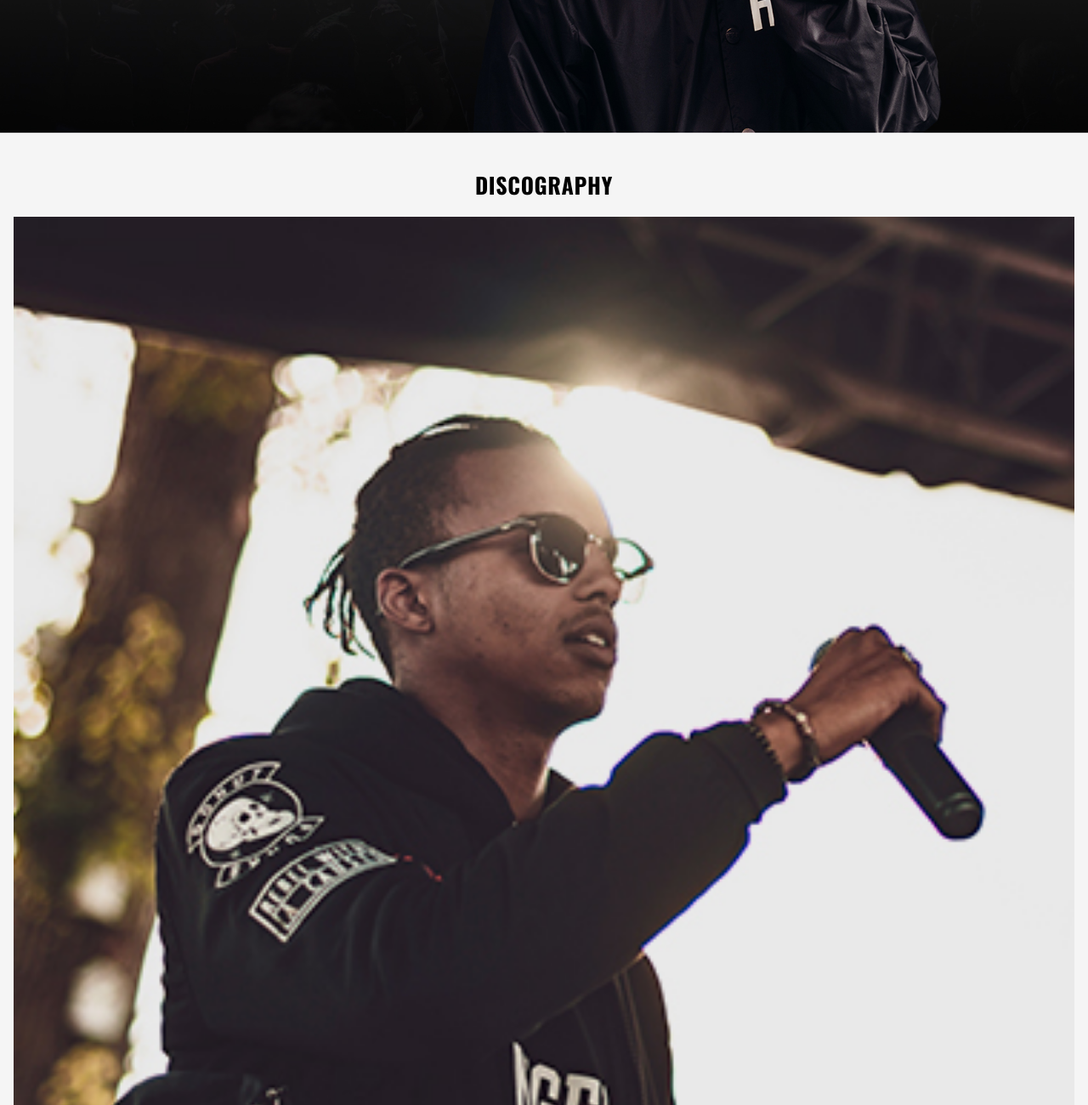
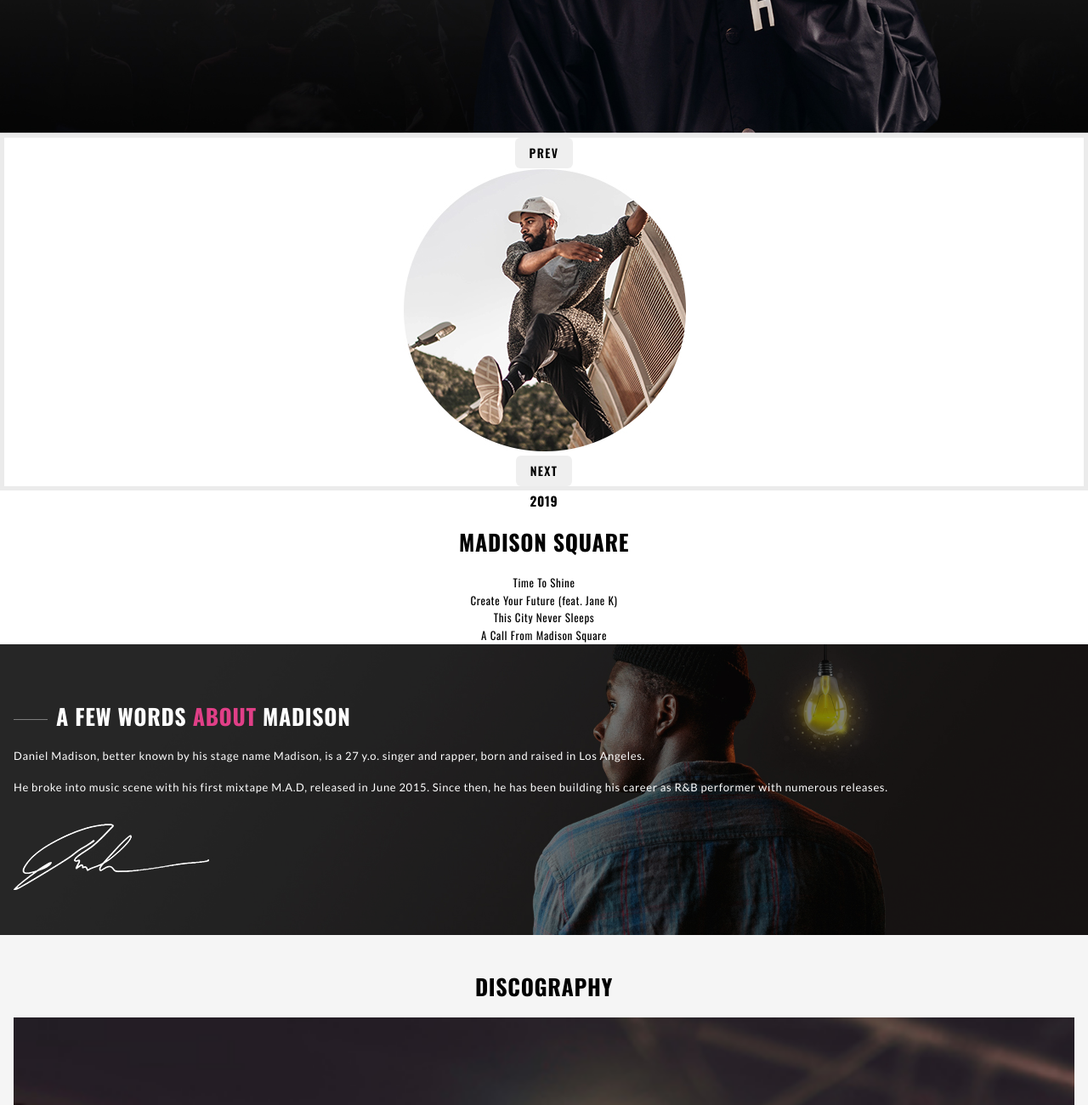
Before and after one commit to wdaweb/css--zong-zuo-ye-template-rwd-wang-zhan-iiQvQii, a plain HTML site: page index.html in a window 1280 px wide. Shown: the part 599-1899 px from the top of the page at 85% size. Drawn offline with nearby package versions, Linux system fonts and the light colour scheme.

Commit message:
xs還沒做完

```diff
--- a/index.html
+++ b/index.html
@@ -51,20 +51,52 @@
   </div>
 
   <!--------------------------- 03 carousel+audio（輪播圖跳了文字區會跟著變） -->
-  <div id="carousel" class="container">
-    <div class="row">
-      <div class="col">
-        <div class="album"></div>
-      </div>
-      <div class="col">
-        <div class="album-text"></div>
+  <div id="carousel">
+    <div class="container">
+      <div class="row">
+        <div class="col">
+          <div class="album-slider">
+            <button id="btn-prev">PREV</button>
+            <div class="album-image">
+              <img src="./img/home-1-333x333.jpeg">
+            </div>
+            <button id="btn-next">NEXT</button>
+          </div>
+        </div>
+        <div class="col">
+          <div class="album-text">
+            <h3>2019</h3>
+            <h1>MADISON SQUARE</h1>
+            <ol>
+              <li>
+
+                Time To Shine
+              </li>
+              <li>Create Your Future (feat. Jane K)</li>
+              <li>This City Never Sleeps</li>
+              <li>A Call From Madison Square</li>
+            </ol>
+          </div>
+        </div>
       </div>
     </div>
   </div>
-  </div>
 
   <!--------------------------- 04 about madison -->
-  <div id="about"></div>
+  <div id="about">
+    <div class="container">
+      <div class="row">
+        <div class="col">
+          <h1>A FEW WORDS <span>ABOUT</span> MADISON</h1>
+          <p>Daniel Madison, better known by his stage name Madison, is a 27 y.o. singer and rapper, born and raised in
+            Los Angeles.</p>
+          <p>He broke into music scene with his first mixtape M.A.D, released in June 2015. Since then, he has been
+            building his career as R&B performer with numerous releases.</p>
+          <img src="./img/signature-2-230x78.png">
+        </div>
+      </div>
+    </div>
+  </div>
 
   <!--------------------------- 05 DISCOGRAPHY -->
   <div id="disco-graphy">
--- a/sass/main/_03_carousel.scss
+++ b/sass/main/_03_carousel.scss
@@ -0,0 +1,10 @@
+#carousel {
+  .album-slider {
+    border: 5px solid #ebebeb;
+  }
+
+  ol {
+    counter-reset: li;
+    list-style: decimal-leading-zero;
+  }
+}
--- a/sass/main/_04_about.scss
+++ b/sass/main/_04_about.scss
@@ -0,0 +1,49 @@
+#about {
+  padding: 3rem 1rem 3rem 1rem;
+  background: url('/img/bg-image-2.jpeg') no-repeat center center/cover;
+  color: #fff;
+  text-align: left;
+  position: relative;
+
+  &::before {
+    position: absolute;
+    content: '';
+    top: 0;
+    right: 0;
+    bottom: 0;
+    left: 0;
+    background: rgba(0, 0, 0, 0.2);
+  }
+
+  .col {
+    position: relative;
+  }
+
+  h1 {
+    position: relative;
+    padding-left: 50px;
+
+    &::before {
+      position: absolute;
+      content: '';
+      left: 0;
+      top: 40px;
+      height: 1px;
+      width: 40px;
+      background: rgba(255, 255, 255, 0.4);
+    }
+  }
+
+  span {
+    color: $secondary;
+  }
+
+  p {
+    font-family: 'Lato', sans-serif;
+    padding-bottom: 1rem;
+  }
+
+  img {
+    padding-top: 1rem;
+  }
+}
```
Also changed, not shown: css/style.css, dist/style.min.css.
